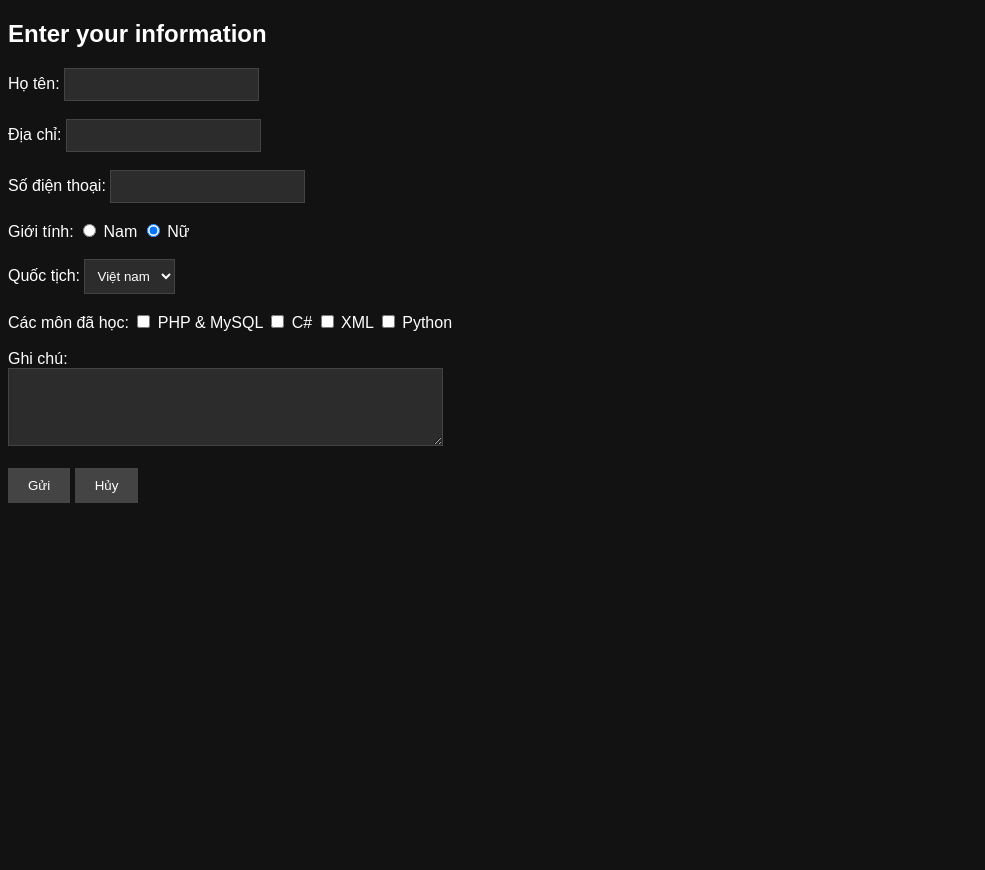
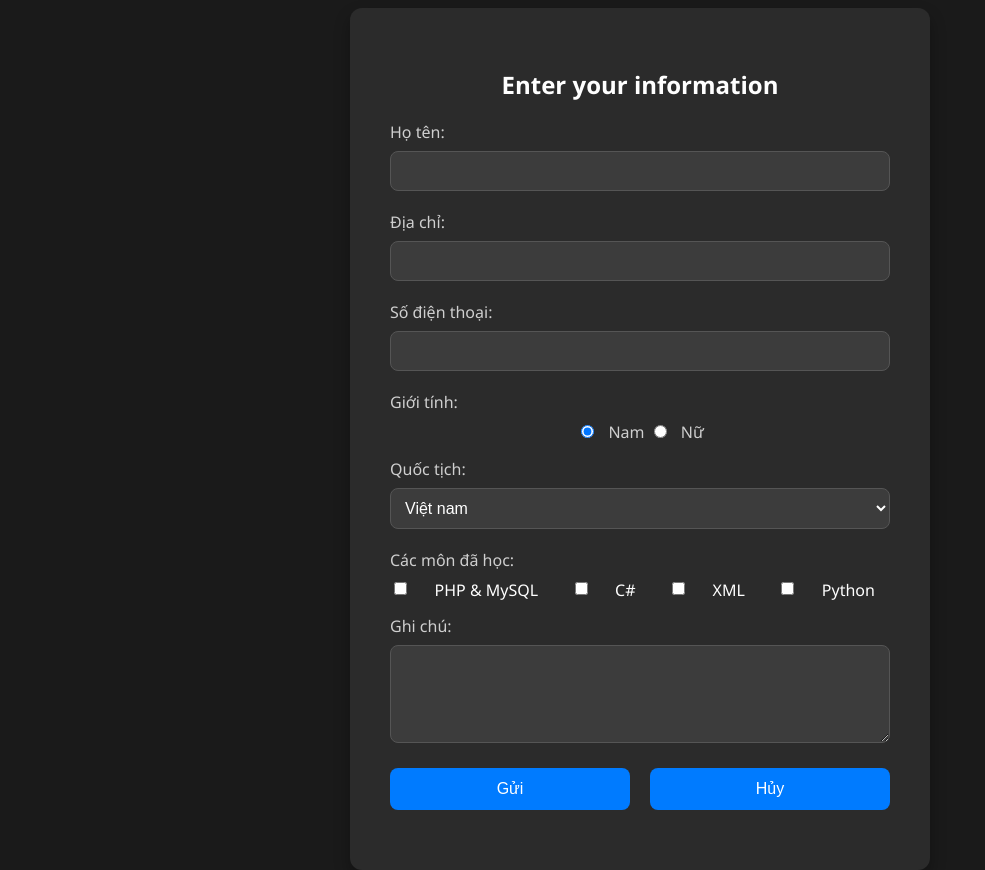
Before and after one commit to DuyPhatpeo/BTPHP, a PHP site: page /Form/nhapthongtin/nhapThongtin.htm in a window 1280 px wide. Shown: the whole page, without its empty margins (0-985 px from the left). Before the commit the page ends 503 px from the top, so only its background shows below. Run offline with PHP 8.4, Linux system fonts and the light colour scheme.

Commit message:
bài tập

```diff
--- a/Form/nhapthongtin/nhapThongtin.htm
+++ b/Form/nhapthongtin/nhapThongtin.htm
@@ -2,70 +2,137 @@
 <html lang="vi">
 <head>
     <meta charset="UTF-8">
+    <meta name="viewport" content="width=device-width, initial-scale=1.0">
     <title>Nhập thông tin</title>
     <style>
         body {
-            background-color: #121212; /* Nền tối */
-            color: #ffffff; /* Chữ sáng */
-            font-family: Arial, sans-serif;
+            background-color: #1a1a1a;
+            font-family: 'Segoe UI', Tahoma, Geneva, Verdana, sans-serif;
+            margin: 10 auto;
+            display: flex;
+            justify-content: center;
+            align-items: center;
+            height: 100vh;
+        }
+        form {
+            margin-top: auto;
+            background-color: #2b2b2b;
+            padding: 40px;
+            border-radius: 12px;
+            box-shadow: 0px 8px 16px rgba(0, 0, 0, 0.3);
+            width: 100%;
+            max-width: 500px;
+            text-align: center;
+        }
+        h2 {
+            color: #ffffff;
+            font-size: 24px;
+        }
+        label {
+            color: #cfcfcf;
+            display: block;
+            text-align: left;
+            margin-bottom: 8px;
+            font-size: 16px;
         }
         input, select, textarea {
-            background-color: #2c2c2c;
+            width: 100%;
+            padding: 10px;
+            background-color: #3c3c3c;
+            border: 1px solid #555;
+            border-radius: 8px;
             color: #ffffff;
-            border: 1px solid #444;
-            padding: 8px;
+            margin-bottom: 20px;
+            font-size: 16px;
+            box-sizing: border-box;
+        }
+        input:focus, select:focus, textarea:focus {
+            border-color: #007bff;
+            outline: none;
+            box-shadow: 0 0 8px rgba(0, 123, 255, 0.5);
+        }
+        input[type="radio"], input[type="checkbox"] {
+            width: auto;
+            margin-right: 10px;
+        }
+        .checkbox-group {
+            display: flex;
+            flex-wrap: wrap;
+            justify-content: space-between;
+        }
+        .checkbox-group label {
+            color: #ffffff;
+            display: inline-block;
+            margin-right: 15px;
+        }
+        .button-group {
+            display: flex;
+            justify-content: space-between;
         }
         input[type="submit"], input[type="reset"] {
-            background-color: #444;
-            color: #fff;
+            background-color: #007bff;
             border: none;
-            padding: 10px 20px;
+            color: white;
+            padding: 12px 24px;
+            font-size: 16px;
+            border-radius: 8px;
             cursor: pointer;
+            transition: background-color 0.3s ease;
+            width: 48%;
         }
+
         input[type="submit"]:hover, input[type="reset"]:hover {
-            background-color: #555;
-        }
-        h2, label {
-            color: #ffffff;
+            background-color: #0056b3;
         }
     </style>
 </head>
 <body>
-    <h2>Enter your information</h2>
     <form action="xulyThongtin.php" method="post">
+        <h2>Enter your information</h2>
+
         <label for="hoten">Họ tên:</label>
-        <input type="text" id="hoten" name="hoten" required><br><br>
+        <input type="text" id="hoten" name="hoten" required>
 
         <label for="diachi">Địa chỉ:</label>
-        <input type="text" id="diachi" name="diachi" required><br><br>
+        <input type="text" id="diachi" name="diachi" required>
 
         <label for="dienthoai">Số điện thoại:</label>
-        <input type="tel" id="dienthoai" name="dienthoai" pattern="[0-9]{10}" required><br><br>
+        <input type="tel" id="dienthoai" name="dienthoai" pattern="[0-9]{10}" required>
 
-
-        <label for="gioitinh">Giới tính:</label>
-        <input type="radio" id="nam" name="gioitinh" value="Nam">
-        <label for="nam">Nam</label>
-        <input type="radio" id="nu" name="gioitinh" value="Nữ" checked>
-        <label for="nu">Nữ</label><br><br>
+        <label>Giới tính:</label>
+        <input type="radio" id="nam" name="gioitinh" value="Nam" checked>
+        <label for="nam" style="display: inline;">Nam</label>
+        <input type="radio" id="nu" name="gioitinh" value="Nữ">
+        <label for="nu" style="display: inline;">Nữ</label>
 
         <label for="quoctich">Quốc tịch:</label>
         <select id="quoctich" name="quoctich">
             <option value="Việt nam">Việt nam</option>
             <option value="Khác">Khác</option>
-        </select><br><br>
+        </select>
 
         <label>Các môn đã học:</label>
-        <input type="checkbox" name="monhoc[]" value="PHP & MySQL"> PHP & MySQL
-        <input type="checkbox" name="monhoc[]" value="C#"> C#
-        <input type="checkbox" name="monhoc[]" value="XML"> XML
-        <input type="checkbox" name="monhoc[]" value="Python"> Python<br><br>
+        <div class="checkbox-group">
+            <input type="checkbox" id="php_mysql" name="monhoc[]" value="PHP & MySQL">
+            <label for="php_mysql">PHP & MySQL</label>
 
-        <label for="ghichu">Ghi chú:</label><br>
-        <textarea id="ghichu" name="ghichu" rows="4" cols="50"></textarea><br><br>
+            <input type="checkbox" id="csharp" name="monhoc[]" value="C#">
+            <label for="csharp">C#</label>
 
-        <input type="submit" value="Gửi">
-        <input type="reset" value="Hủy">
+            <input type="checkbox" id="xml" name="monhoc[]" value="XML">
+            <label for="xml">XML</label>
+
+            <input type="checkbox" id="python" name="monhoc[]" value="Python">
+            <label for="python">Python</label>
+        </div>
+
+        <label for="ghichu">Ghi chú:</label>
+        <textarea id="ghichu" name="ghichu" rows="4" cols="50"></textarea>
+
+        <div class="button-group">
+            <input type="submit" value="Gửi">
+            <input type="reset" value="Hủy">
+        </div>
     </form>
 </body>
 </html>
```
Also changed, not shown: Form/nhapthongtin/xulyThongtin.php (+5 -5 lines), Mang/tongdayso.php (added, +114 -0 lines), Mang/vidu.php (added, +39 -0 lines), Mang/vidumang.php (added, +47 -0 lines).
